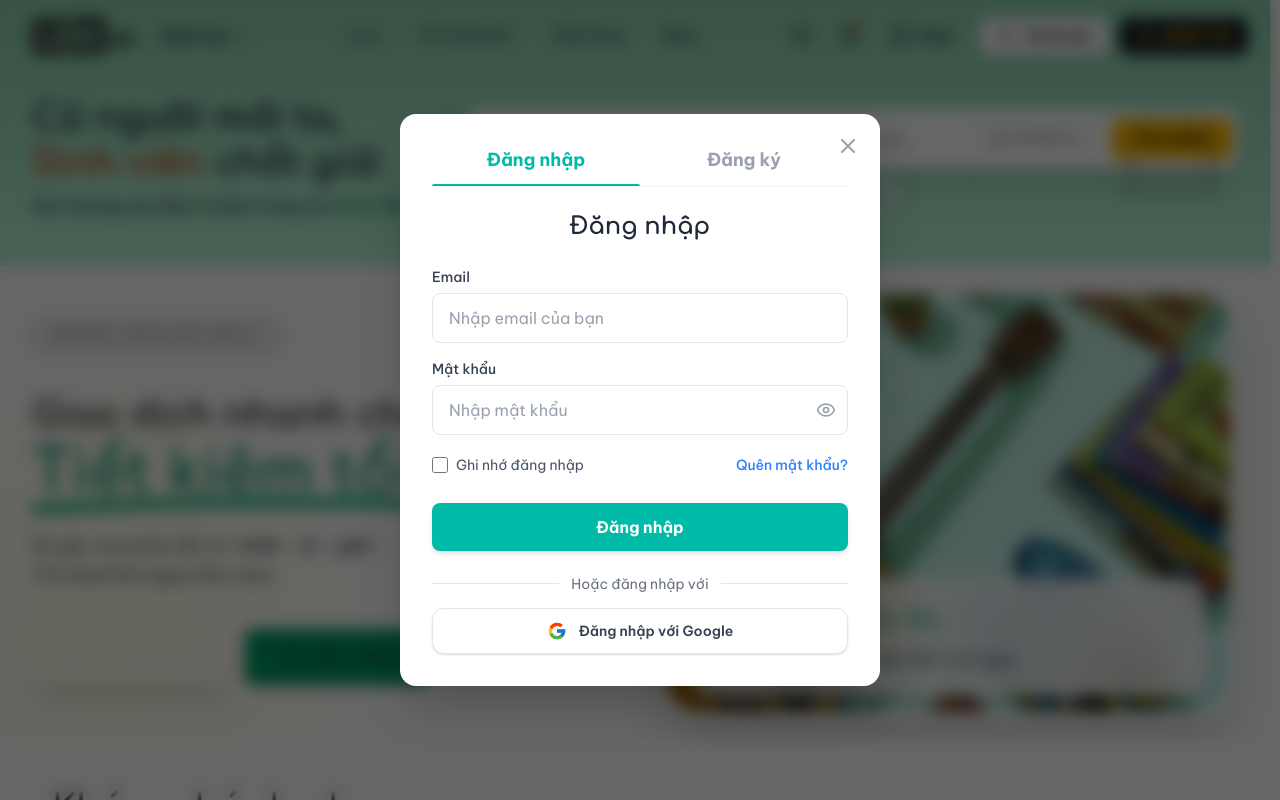
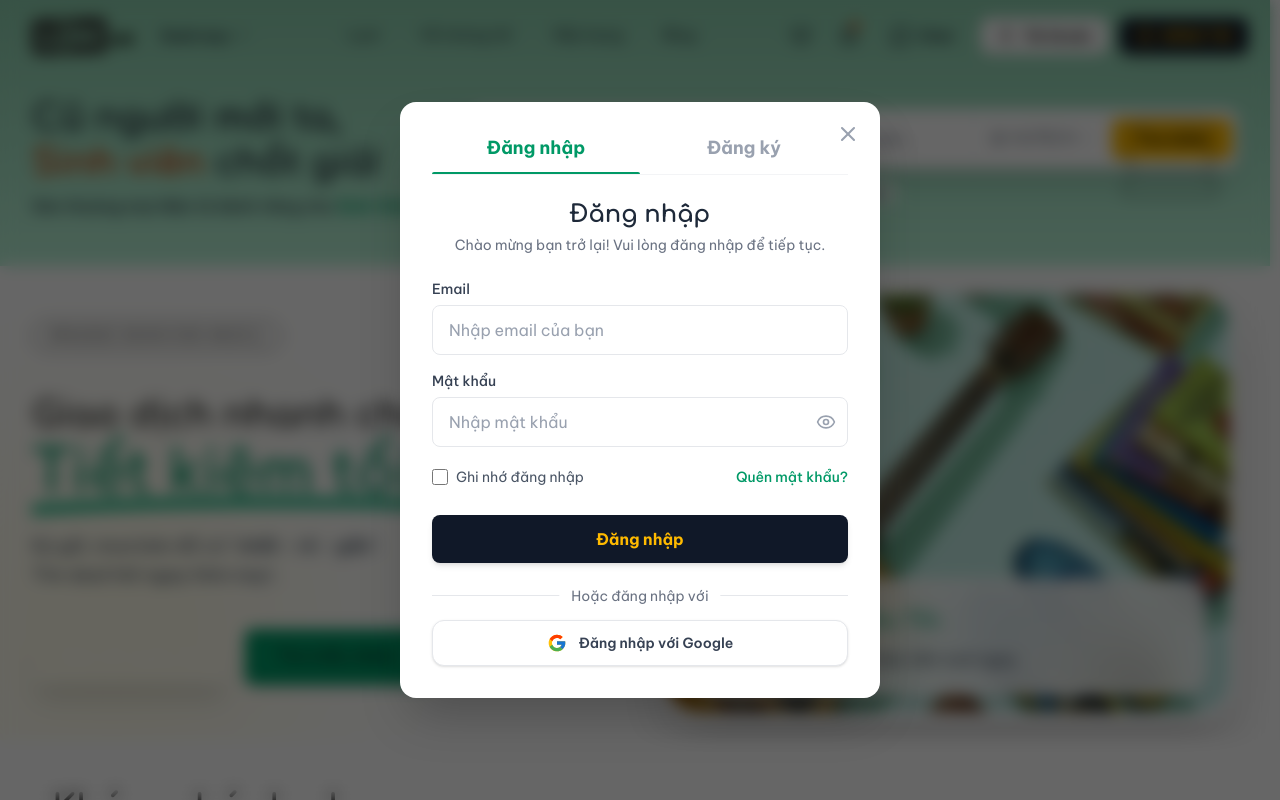
Before and after one commit to ngcnguywn0124/FE-LUM-trade-ecommerce, a Next.js app: page / in a window 1280 px wide. Both pictures are taken after a click on the button "Tài khoản". Shown: the top 800 px of the page. Built offline with nearby package versions, Linux system fonts and the light colour scheme.

Commit message:
style: update UI auth v1

```diff
--- a/components/auth/AuthInput.tsx
+++ b/components/auth/AuthInput.tsx
@@ -31,7 +31,7 @@ const AuthInput: React.FC<AuthInputProps> = ({
         <input
           id={id}
           type={isPassword ? (showPassword ? 'text' : 'password') : props.type}
-          className={`w-full px-4 py-3 rounded-lg border focus:outline-none focus:ring-2 focus:ring-teal-400 transition-all text-gray-800 placeholder-gray-400 ${
+          className={`w-full px-4 py-3 rounded-lg border focus:outline-none focus:ring-2 focus:ring-emerald-500 transition-all text-gray-800 placeholder-gray-400 ${
             error ? 'border-red-500' : 'border-gray-200'
           } ${className}`}
           {...props}
--- a/components/auth/AuthModal.tsx
+++ b/components/auth/AuthModal.tsx
@@ -37,7 +37,7 @@ const AuthModal: React.FC<AuthModalProps> = ({ isOpen, onClose, defaultTab = 'lo
   if (!isOpen) return null;
 
   return (
-    <div className="fixed inset-0 z-[100] flex items-center justify-center p-4">
+    <div className="fixed inset-0 z-999 flex items-center justify-center p-4">
       {/* Backdrop */}
       <div
         className="absolute inset-0 bg-black/60 backdrop-blur-sm transition-opacity"
@@ -62,26 +62,26 @@ const AuthModal: React.FC<AuthModalProps> = ({ isOpen, onClose, defaultTab = 'lo
                     onClick={() => setActiveTab('login')}
                     className={`flex-1 pb-3 text-center text-lg font-bold transition-all relative ${
                         activeTab === 'login'
-                        ? 'text-teal-500'
+                        ? 'text-emerald-600'
                         : 'text-gray-400 hover:text-gray-600'
                     }`}
                 >
                     Đăng nhập
                     {activeTab === 'login' && (
-                        <span className="absolute bottom-0 left-0 w-full h-[2px] bg-teal-500 rounded-t-full" />
+                        <span className="absolute bottom-0 left-0 w-full h-[2px] bg-emerald-600 rounded-t-full" />
                     )}
                 </button>
                 <button
                     onClick={() => setActiveTab('register')}
                     className={`flex-1 pb-3 text-center text-lg font-bold transition-all relative ${
                         activeTab === 'register'
-                        ? 'text-teal-500'
+                        ? 'text-emerald-600'
                         : 'text-gray-400 hover:text-gray-600'
                     }`}
                 >
                     Đăng ký
                     {activeTab === 'register' && (
-                        <span className="absolute bottom-0 left-0 w-full h-[2px] bg-teal-500 rounded-t-full" />
+                        <span className="absolute bottom-0 left-0 w-full h-[2px] bg-emerald-600 rounded-t-full" />
                     )}
                 </button>
             </div>
@@ -91,6 +91,9 @@ const AuthModal: React.FC<AuthModalProps> = ({ isOpen, onClose, defaultTab = 'lo
                  <h2 className="text-2xl font-bold text-gray-800">
                     {activeTab === 'login' ? 'Đăng nhập' : 'Đăng ký tài khoản'}
                  </h2>
+                 {activeTab === 'login' && (
+                     <p className="text-gray-500 text-sm mt-1">Chào mừng bạn trở lại! Vui lòng đăng nhập để tiếp tục.</p>
+                 )}
                  {activeTab === 'register' && (
                      <p className="text-gray-500 text-sm mt-1">Tạo tài khoản để khám phá nhiều tính năng hơn</p>
                  )}
--- a/components/auth/LoginForm.tsx
+++ b/components/auth/LoginForm.tsx
@@ -21,15 +21,15 @@ const LoginForm = () => {
 
       <div className="flex items-center justify-between w-full">
          <label className="flex items-center gap-2 cursor-pointer group">
-             <input type="checkbox" className="w-4 h-4 rounded border-gray-300 text-teal-500 focus:ring-teal-500 cursor-pointer" />
+             <input type="checkbox" className="w-4 h-4 rounded border-gray-300 text-emerald-600 focus:ring-emerald-500 cursor-pointer" />
              <span className="text-sm text-gray-600 group-hover:text-gray-800 transition-colors">Ghi nhớ đăng nhập</span>
          </label>
-         <a href="#" className="text-sm text-blue-500 hover:text-blue-700 transition-colors font-medium">
+         <a href="#" className="text-sm text-emerald-600 hover:text-emerald-700 transition-colors font-medium">
              Quên mật khẩu?
          </a>
       </div>
 
-      <button className="w-full bg-teal-500 hover:bg-teal-600 text-white font-bold py-3 rounded-lg transition-colors shadow-md mt-2 text-base">
+      <button className="w-full bg-gray-900 hover:bg-emerald-700 text-[#FFBA00] font-bold py-3 rounded-lg transition-colors shadow-md mt-2 text-base cursor-pointer">
           Đăng nhập
       </button>
     </form>
--- a/components/auth/RegisterForm.tsx
+++ b/components/auth/RegisterForm.tsx
@@ -32,13 +32,13 @@ const RegisterForm = () => {
         </div>
 
         <div className="flex items-center gap-2">
-            <input type="checkbox" id="terms" className="w-4 h-4 rounded border-gray-300 text-teal-500 focus:ring-teal-500 cursor-pointer" required />
+            <input type="checkbox" id="terms" className="w-4 h-4 rounded border-gray-300 text-emerald-600 focus:ring-emerald-600 cursor-pointer" required />
             <label htmlFor="terms" className="text-sm text-gray-600 cursor-pointer">
-                Tôi đồng ý với <a href="#" className="text-teal-600 hover:underline">Điều khoản & Chính sách</a>
+                Tôi đồng ý với <a href="#" className="text-emerald-600 hover:underline">Điều khoản & Chính sách</a>
             </label>
         </div>
 
-      <button className="w-full bg-teal-500 hover:bg-teal-600 text-white font-bold py-3 rounded-lg transition-colors shadow-md mt-2 text-base">
+      <button className="w-full bg-gray-900 hover:bg-emerald-700 text-[#FFBA00] font-bold py-3 rounded-lg transition-colors shadow-md mt-2 text-base cursor-pointer">
           Đăng ký
       </button>
     </form>
--- a/components/auth/SocialLogin.tsx
+++ b/components/auth/SocialLogin.tsx
@@ -13,7 +13,7 @@ const SocialLogin = () => {
 
       <div className="flex w-full">
         <button
-          className="w-full flex items-center justify-center gap-3 bg-white text-gray-700 border border-gray-200 py-3 rounded-xl hover:bg-gray-50 hover:border-gray-300 transition-all font-semibold text-sm shadow-sm"
+          className="w-full flex items-center justify-center gap-3 bg-white text-gray-700 border border-gray-200 py-3 rounded-xl hover:bg-gray-50 hover:border-gray-300 transition-all font-semibold text-sm shadow-sm cursor-pointer"
         >
             {/* Google Icon/Logo - SVG for better quality */}
             <div className="relative w-5 h-5 flex items-center justify-center">
```
